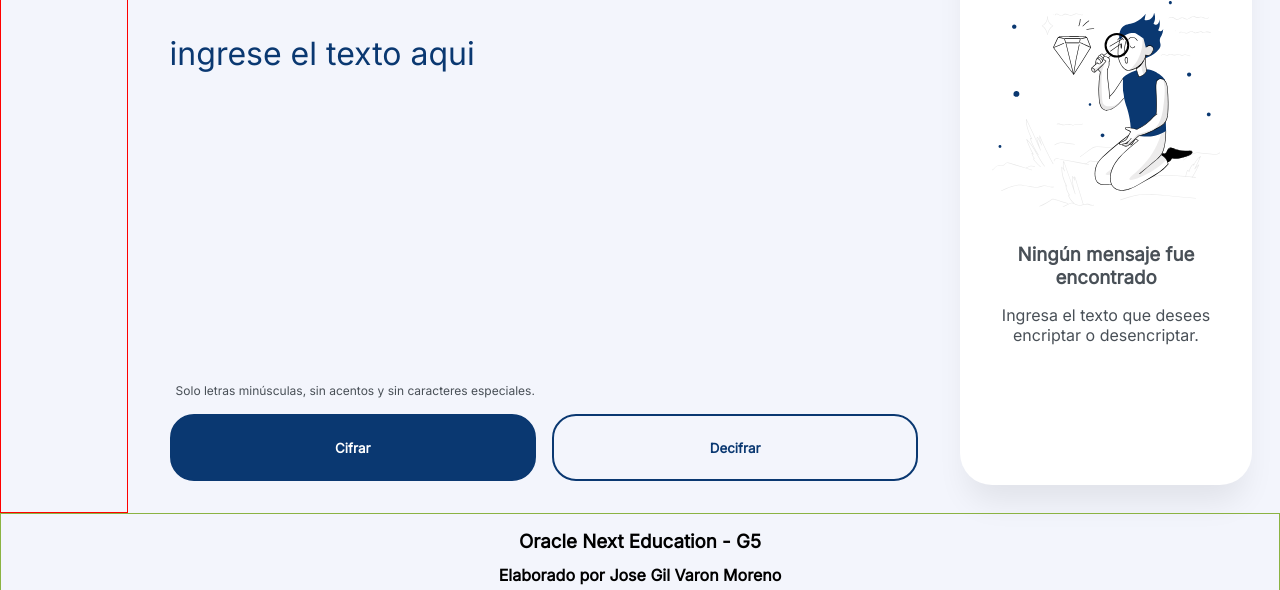
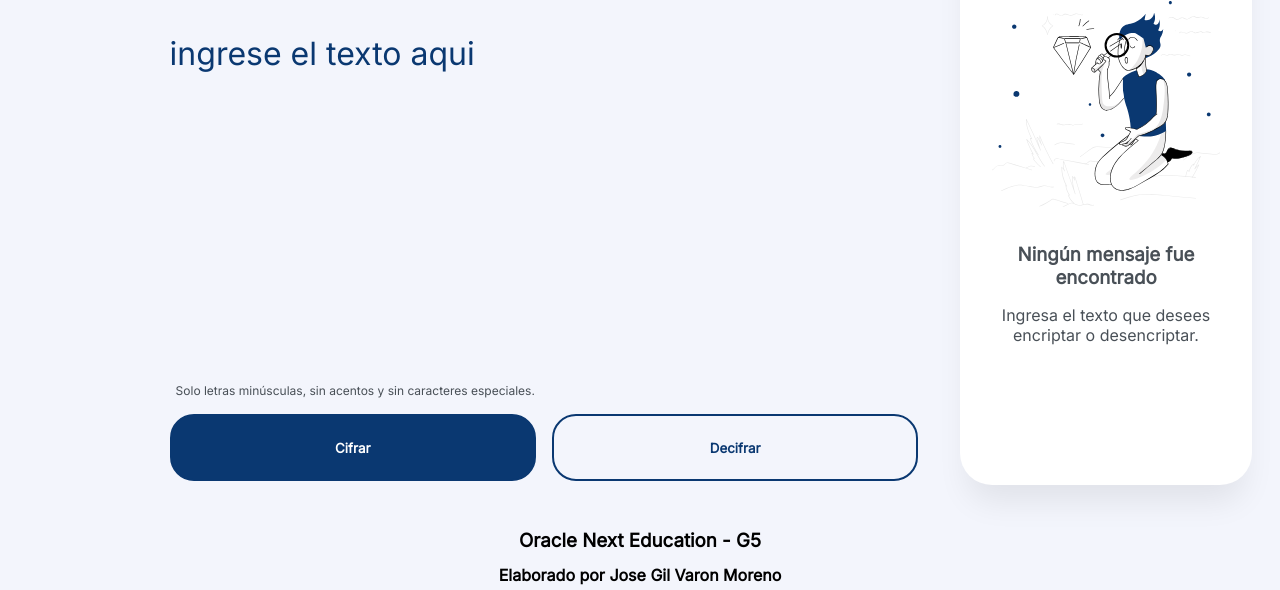
Before and after one commit to 04astharoth/challenge-one-encriptador, a plain HTML site: page index.html in a window 1280 px wide. Shown: the part 167-757 px from the top of the page. Drawn offline with Linux system fonts and the light colour scheme; some icons are missing.

Commit message:
eliminacion de marcos de referencia maquetado

```diff
--- a/css/style.css
+++ b/css/style.css
@@ -102,7 +102,6 @@ a:visited {
 .content__logo {
   flex: 0 0 calc(10%);
   height: calc(85%);
-  border: 1px solid red;
   display: flex;
   justify-content: center;
   align-items: flex-start;
@@ -229,7 +228,6 @@ footer {
   justify-content: space-between;
   align-items: center;
   padding: 1em;
-  border: 1px solid #8bb342; /* Asigna un borde amarillo a Hijo 4 */
 }
 
 footer > * {
```
